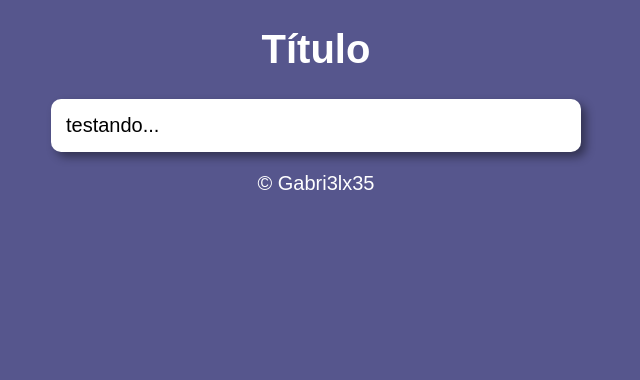
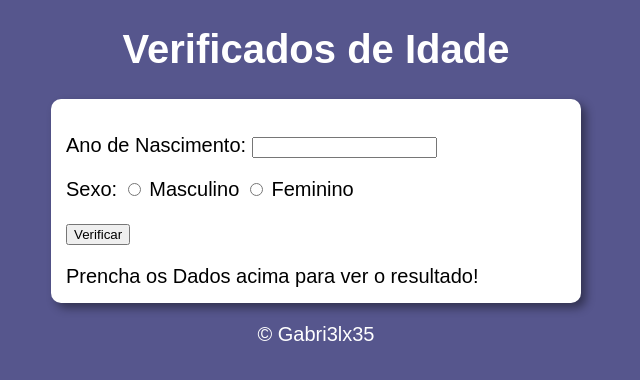
Before and after one commit to gabri3lx35/JavaScript, a plain HTML site: page Exercicios/Ex015/index.html in a window 1280 px wide. Shown: the whole page, without its empty margins (324-964 px from the left). Drawn offline with Linux system fonts and the light colour scheme.

Commit message:
ex15 Html

```diff
--- a/Exercicios/Ex015/index.html
+++ b/Exercicios/Ex015/index.html
@@ -4,18 +4,29 @@
     <meta charset="UTF-8">
     <meta name="viewport" content="width=device-width, initial-scale=1.0">
     <link rel="stylesheet" href="style.css">
-    <title>Modelo de Exercício</title>
+    <title>Varificador de idade</title>
 </head>
 <body>
     <header>
-        <h1>Título</h1>
+        <h1>Verificados de Idade</h1>
     </header>
     <section>
         <div>
-            testando...
+            <p>Ano de Nascimento:
+                <input type="number" name="txtano" id="txtano" min="0">
+            </p>
+            <p>Sexo:
+                <input type="radio" name="radsex" id="masc">
+                <label for="masc">Masculino</label>
+                <input type="radio" name="radsex" id="fem">
+                <label for="fem">Feminino</label>
+            </P>
+            <p>
+                <input type="button" value="Verificar">
+            </p>
         </div>
-        <div>
-
+        <div id="resposta">
+            Prencha os Dados acima para ver o resultado!
         </div>
     </section>
     <footer>
```
